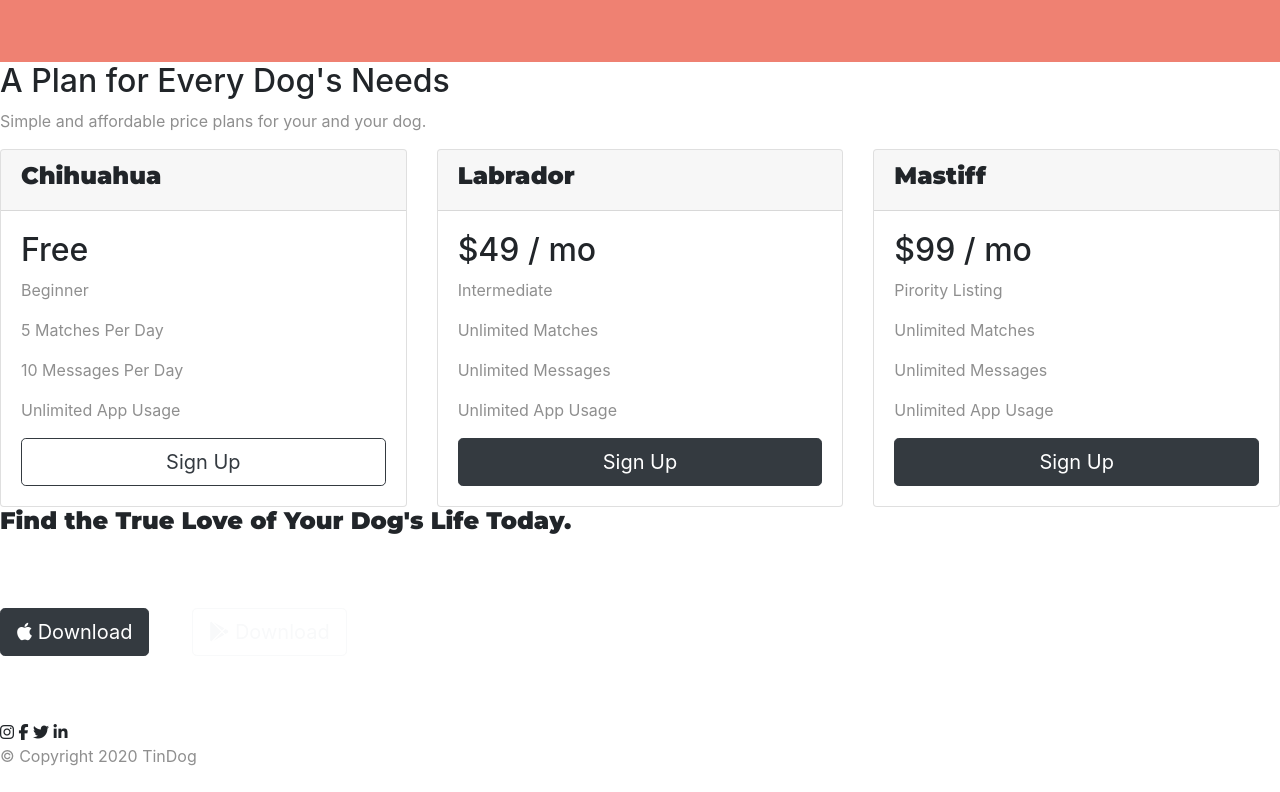
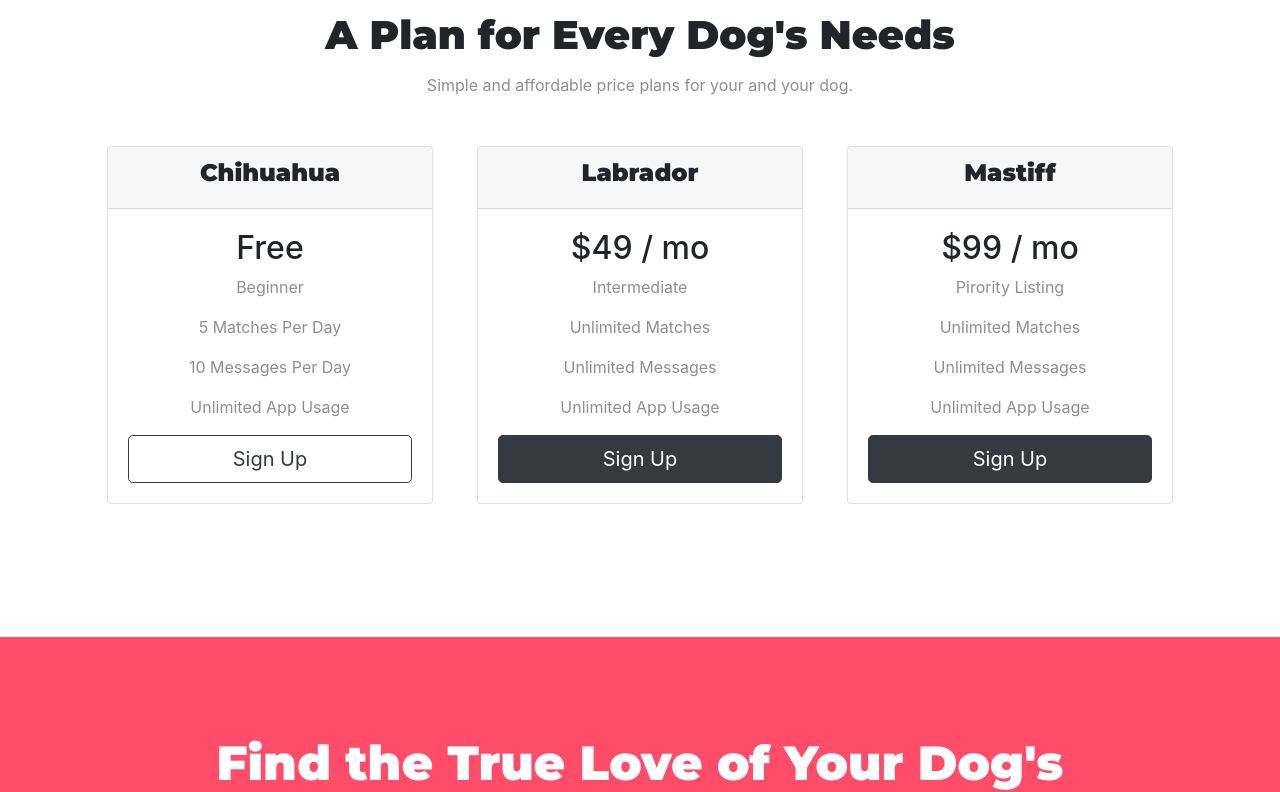
Before and after one commit to akashsinhaha/trial-website, a plain HTML site: page index.html in a window 1280 px wide. Shown: the part 1728-2520 px from the top of the page. Drawn offline with nearby package versions, Linux system fonts and the light colour scheme.

Commit message:
Update styles.css

```diff
--- a/css/styles.css
+++ b/css/styles.css
@@ -21,7 +21,7 @@
 
 /* title texts */
 .container-fluid{
-    padding: 3% 15%;
+    padding: 3% 15% 7%;
 }
 
 h1{
@@ -47,6 +47,8 @@ p{
   width: 60%;
   transform: rotate(25deg);
   margin: auto;
+  position: absolute;
+  left: 15%;
 }
 
 .download-button{
@@ -57,6 +59,8 @@ p{
 
 #features{
   padding: 7% 15%;
+  background-color: #fff;
+  position: relative;
 }
 
 .feature-box{
@@ -95,3 +99,47 @@ p{
 .carousel-item{
   padding: 7% 15%;
 }
+
+/* pricing cards */
+
+#pricing{
+  padding: 100px;
+  text-align: center;
+}
+
+.pricing-header{
+  font-size: 2.5rem;
+  line-height: 1.5;
+  font-family: "Montserrat";
+}
+
+.pricing-column{
+  padding: 3% 2%;
+}
+
+/* CTA Section */
+
+#cta{
+  background-color: #ff4c68;
+  text-align: center;
+  padding: 7% 15%;
+  color: #fff;
+}
+
+.cta-heading{
+  font-size: 3rem;
+  line-height: 1.5;
+  font-family: "Montserrat";
+  font-weight: bolder;
+}
+
+/* footer section */
+
+#footer{
+  text-align: center;
+  padding: 100px;
+}
+
+.social-icon{
+  padding: 2%;
+}
```
